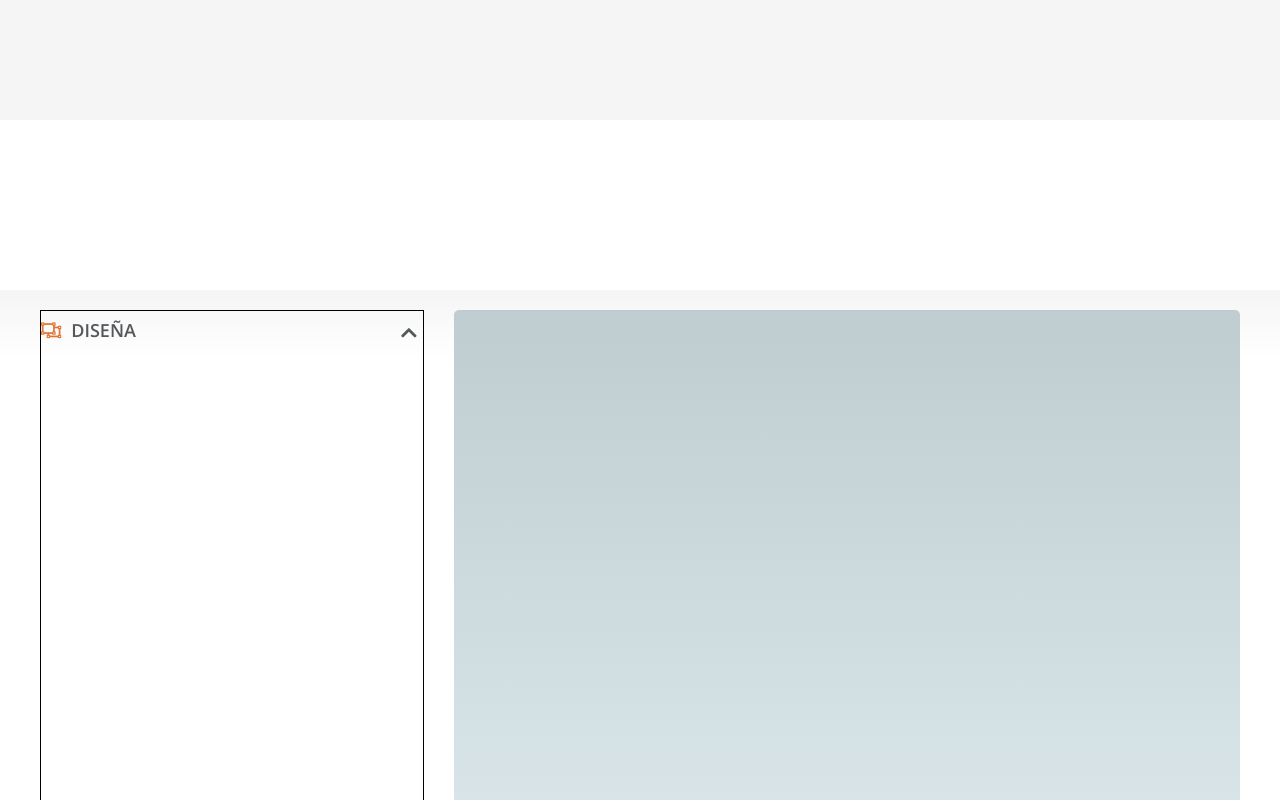
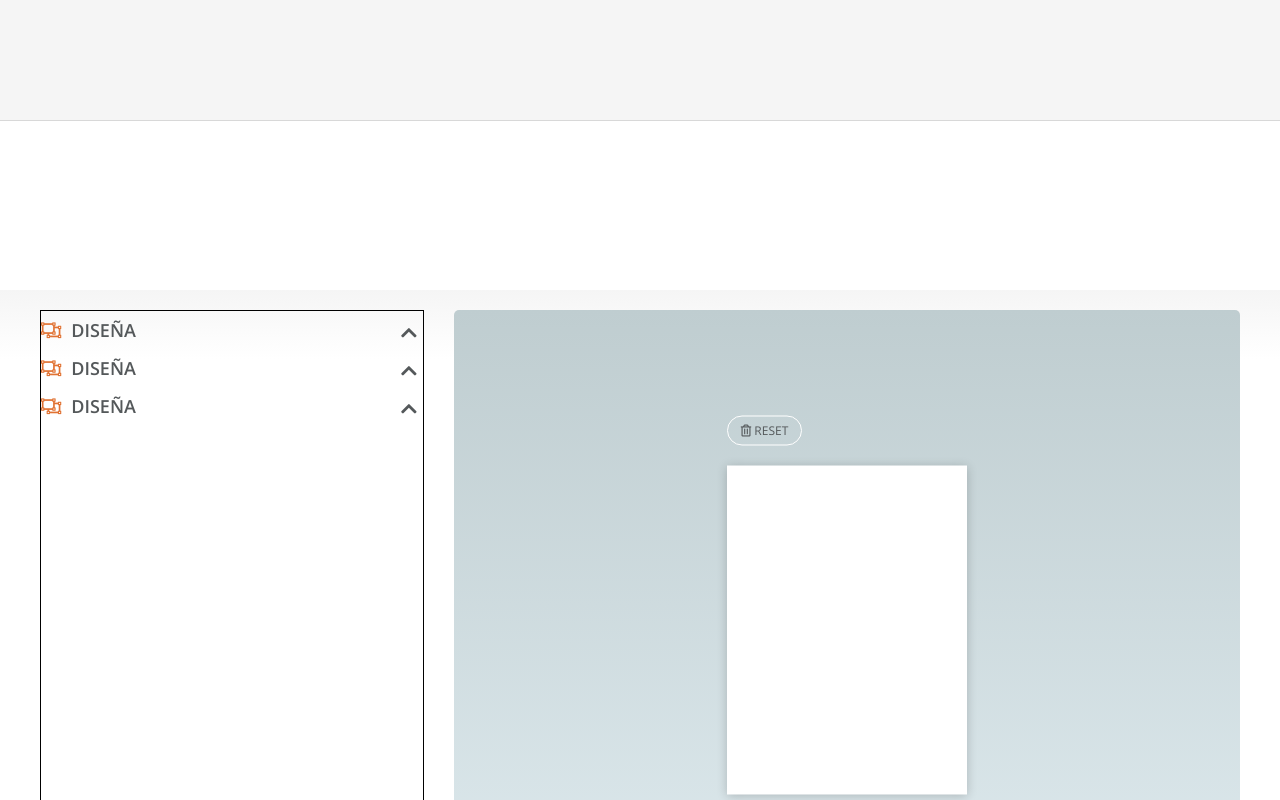
Before and after one commit to Adalab/project-promo-i-module-3-team-1-afternoon, a React (Create React App) app: page / in a window 1280 px wide. Shown: the part 620-1420 px from the top of the page. Built offline with nearby package versions, Linux system fonts and the light colour scheme.

Commit message:
add reset button structure

```diff
--- a/src/components/CardPreview.js
+++ b/src/components/CardPreview.js
@@ -1,4 +1,5 @@
 import React from 'react';
+import PreviewResetButton from './PreviewResetButton.js'
 
 class CardPreview extends React.Component {
   constructor(props) {
@@ -7,6 +8,12 @@ class CardPreview extends React.Component {
   render() {
     return (
       <div id="cardPreview" className="cardPreview grid-2">
+        <div id="cardPreview__centeredBox" className="cardPreview__centeredBox" >
+          <PreviewResetButton />
+          <div id="card" className="card" >
+
+          </div>
+        </div>
       </div>
     );
   }
--- a/src/components/FormList.js
+++ b/src/components/FormList.js
@@ -11,7 +11,12 @@ class FormList extends React.Component {
           return (
               <div className="grid-1">
                 <ul id="formList" className="formList">
-                    <Collapsables></Collapsables>
+                    <Collapsables name="diseña">
+                    </Collapsables>
+                    <Collapsables>
+                    </Collapsables>
+                    <Collapsables name="comparte">
+                    </Collapsables>
                 </ul>
               </div>
           );
--- /dev/null
+++ b/src/components/PreviewResetButton.js
@@ -0,0 +1,18 @@
+import React from 'react';
+
+class PreviewResetButton extends React.Component {
+    constructor(props) {
+        super(props);
+    }
+    render() {
+        return (
+            <button class="previewResetButton" href="#">
+                <i class="far fa-trash-alt"></i> reset
+            </button>
+        );
+    }
+}
+
+
+
+export default PreviewResetButton;
--- a/src/stylesheets/LandingPage.scss
+++ b/src/stylesheets/LandingPage.scss
@@ -17,5 +17,6 @@
         height: 60px;
         width: 100vw;
         background-color: #FFFFFF;
+        border-top: solid 1px $borderLineColor;
     }
 }
--- a/src/stylesheets/ProfilePage.scss
+++ b/src/stylesheets/ProfilePage.scss
@@ -2,6 +2,8 @@
 @import './base/reset.scss';
 @import './core/mixins';
 
+$buttonFont: $mainText;
+$nameFont: $previewText;
 
 //ESTRUCTURA GENERAL ------------------------------------------------------------------
 .profilePage{
@@ -43,21 +45,48 @@
         height: 60px;
         width: 100vw;
         background-color: #FFFFFF;
+        border-top: solid 1px $borderLineColor;
     }
 }
 
-//ESTILOS FORMS ------------------------------------------------------------------
-
+//ESTILOS FORMS BOX ------------------------------------------------------------------
 .formList{
     height: 100%;
     min-height: 457px;
     width: 100%;
     border:1px solid black;
 }
-//ESTILOS PREVIEW ------------------------------------------------------------------
+
+//ESTILOS PREVIEW BOX ------------------------------------------------------------------
 .cardPreview{
+    position: relative;
     height: 100%;
     min-height: 457px;
     width: 100%;
     background: linear-gradient($previewBackground1, $previewBackground2);
+    &__centeredBox{
+        @include centerAll;
+        .previewResetButton{
+            width: 75px;
+            height: 30px;
+            background-color: transparent;
+            border: 1px solid $whiteColor;
+            border-radius: 15px;
+            font-family: $buttonFont;
+            text-transform: uppercase;
+            font-size: 12px;
+            font-weight: 400;
+            line-height: 20px;
+            color: $previewTextColor;
+            margin-bottom: 20px;
+        }
+        .card{
+            width: 240px;
+            height: 329px;
+            background-color: white;
+            padding-top: 21px;
+            padding-bottom: 12px;
+            box-shadow: 0 1px 10px 0 $shadowColor;
+        }
+    }
 }
```
Lines whose indentation alone changed are shown as unchanged.
